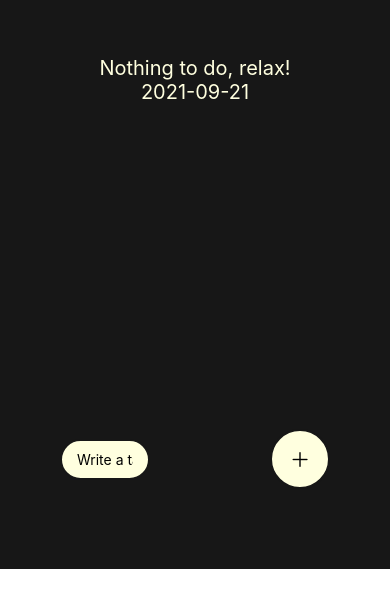
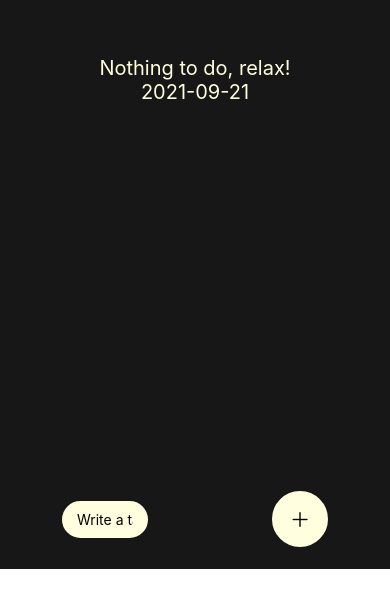
Before and after one commit to bruhtus/simple-rn-todo-app, a React Native app: screen / in a window 390 px wide. Shown: the part 275-882 px from the top of the page. Before the commit the page ends 844 px from the top, so only its background shows below. Built offline with nearby package versions, Linux system fonts and the light colour scheme.

Commit message:
fix: input component too high
note: bring down the input component by using negative value for
`marginBottom`.

new issue: when a task exceed the screen, it's hard to delete/complete
the task as input component in the way. not related to these change,
it's just recently discovered.

```diff
--- a/components/InputComponent.tsx
+++ b/components/InputComponent.tsx
@@ -50,6 +50,7 @@ const styles = StyleSheet.create({
   component: {
     flexDirection: 'row',
     padding: 60,
+    marginBottom: -60,
     justifyContent: 'space-around',
     alignItems: 'center',
   },
```
